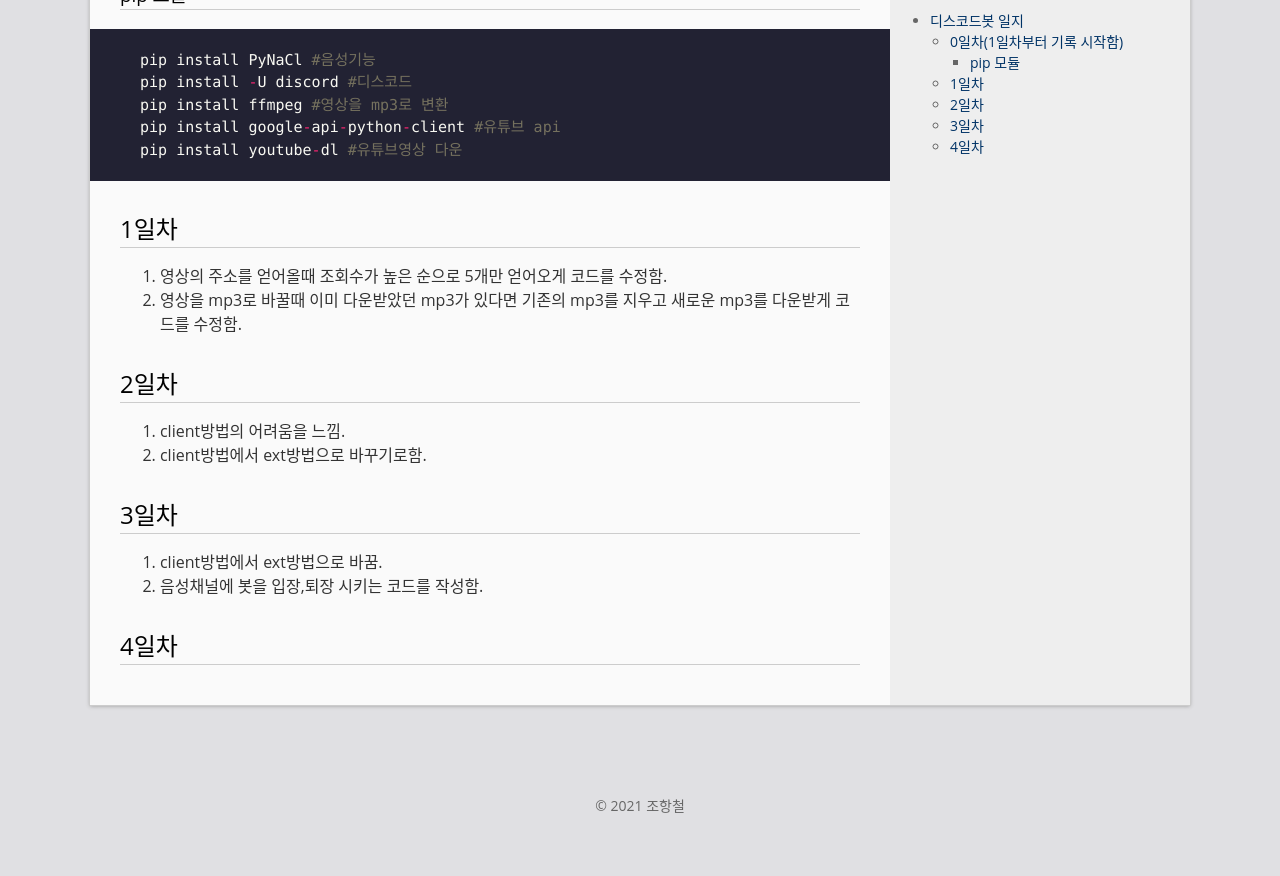
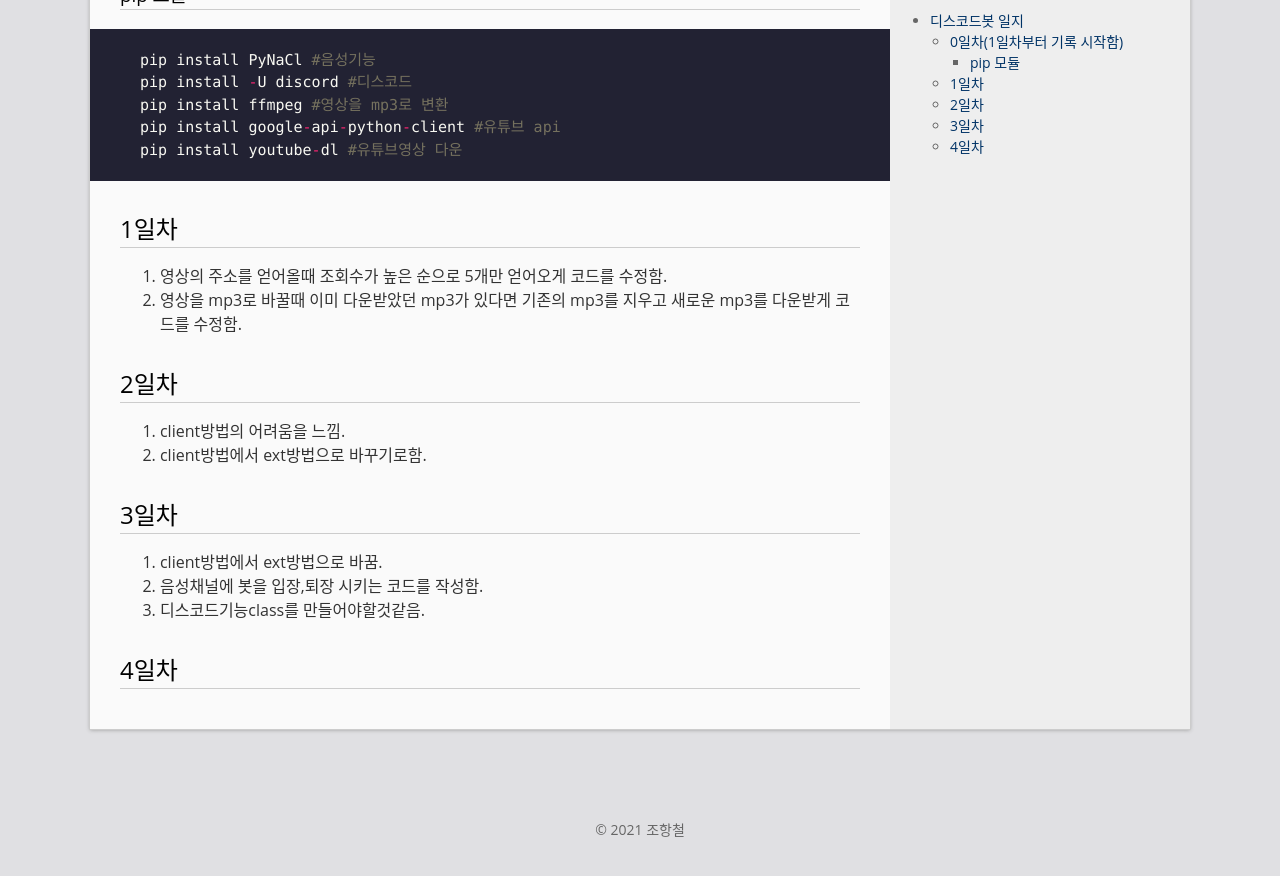
Before and after one commit to chohz1003/chohz1003.github.com, a Jekyll site: the page built from _posts/2021-07-17-Discord-Bot.md, in a window 1280 px wide and 900 px high, scrolled down 591 px. Shown: the top 876 px of the window. Built offline with Jekyll 4.4.1, drawn with Linux system fonts in a browser that asks for light colours.

Commit message:
Update 2021-07-17-Discord-Bot.md

```diff
--- a/_posts/2021-07-17-Discord-Bot.md
+++ b/_posts/2021-07-17-Discord-Bot.md
@@ -35,5 +35,6 @@ pip install youtube-dl #유튜브영상 다운
 ## 3일차
 1. client방법에서 ext방법으로 바꿈.
 2. 음성채널에 봇을 입장,퇴장 시키는 코드를 작성함.
+3. 디스코드기능class를 만들어야할것같음.
 
 ## 4일차
```
